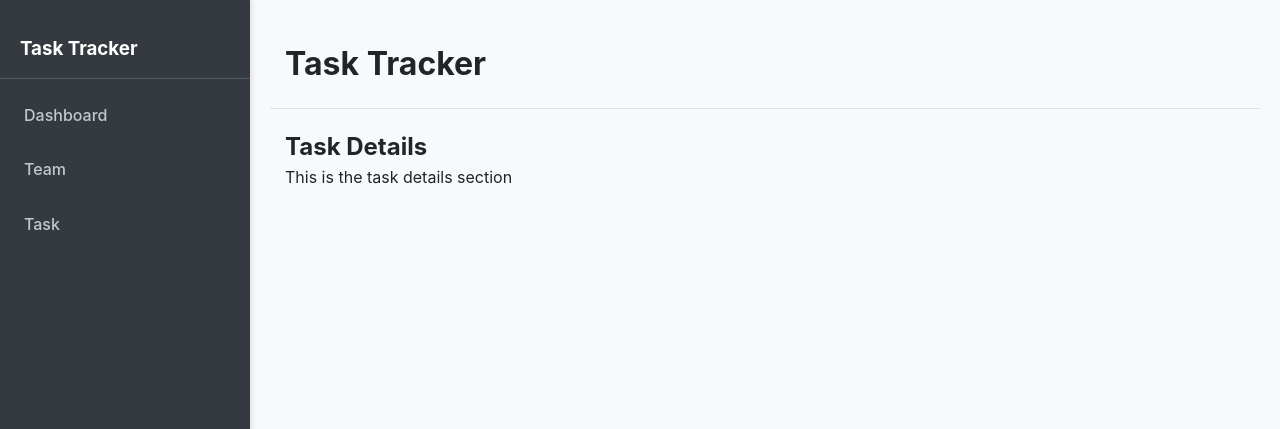
After one commit to aidilaqif/task_tracker, a CodeIgniter 4 app: the page made by ci4_web_api/app/Views/task_detail.php in a window 1280 px wide. The commit adds this page. Shown: the top 429 px of the page. Run offline with PHP 8.4 and a stand-in for CodeIgniter, Linux system fonts and the light colour scheme; the template is opened without the code that fills it, so the values that code supplies are empty; some libraries are stand-ins or nearby versions.

Commit message:
set the base for task_detail page

```diff
--- a/ci4_web_api/app/Config/Routes.php
+++ b/ci4_web_api/app/Config/Routes.php
@@ -13,6 +13,7 @@ $routes->get('/dashboard', 'WebUIController::dashboard');
 $routes->get('/team', 'WebUIController::team');
 $routes->get('/task', 'WebUIController::task');
 $routes->get('/team_detail', 'WebUIController::teamDetail');
+$routes->get('/task_detail', 'WebUIController::taskDetail');
 
 $routes->get('/check', 'Home::connection');
 
--- a/ci4_web_api/app/Controllers/WebUIController.php
+++ b/ci4_web_api/app/Controllers/WebUIController.php
@@ -33,6 +33,12 @@ class WebUIController extends BaseController
         $data['active_menu'] = 'team';
         return view('team_detail', $data);
     }
+    // Task Detail View
+    public function taskDetail()
+    {
+        $data['active_menu'] = 'task';
+        return view('task_detail', $data);
+    }
     // Check database connection
     public function connection(): void
     {
--- /dev/null
+++ b/ci4_web_api/app/Views/task_detail.php
@@ -0,0 +1,8 @@
+<?= $this->extend('layout') ?>
+
+<?= $this->section('content') ?>
+<div class="task-detail-container">
+    <h2>Task Details</h2>
+    <p>This is the task details section</p>
+</div>
+<?= $this->endSection() ?>
```
Also changed, not shown: ci4_web_api/app/Views/task.php (+15 -2 lines).
